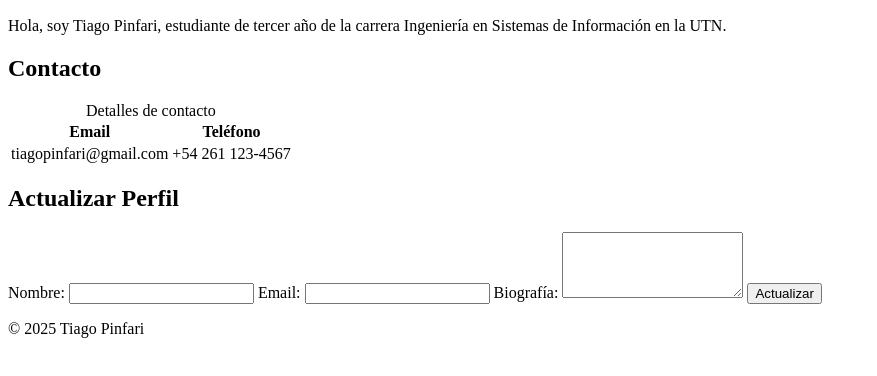
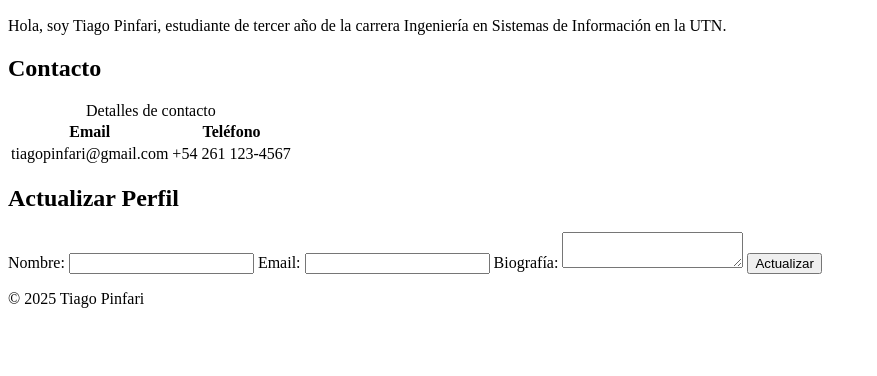
Before and after one commit to Tiagopinfari/Perfil-de-Usuario, a plain HTML site: page index.html in a window 1280 px wide. Shown: the part 334-710 px from the top of the page, without its empty margins (0-877 px from the left). Drawn offline with Linux system fonts and the light colour scheme.

Commit message:
actualizado

```diff
--- a/index.html
+++ b/index.html
@@ -47,7 +47,7 @@
                     <input type="email" name="email" required>
                 </label>
                 <label>Biografía:
-                    <textarea name="biografia" rows="4" required></textarea>
+                    <textarea name="biografia" required></textarea>
                 </label>
                 <button type="submit">Actualizar</button>
             </form>
```
